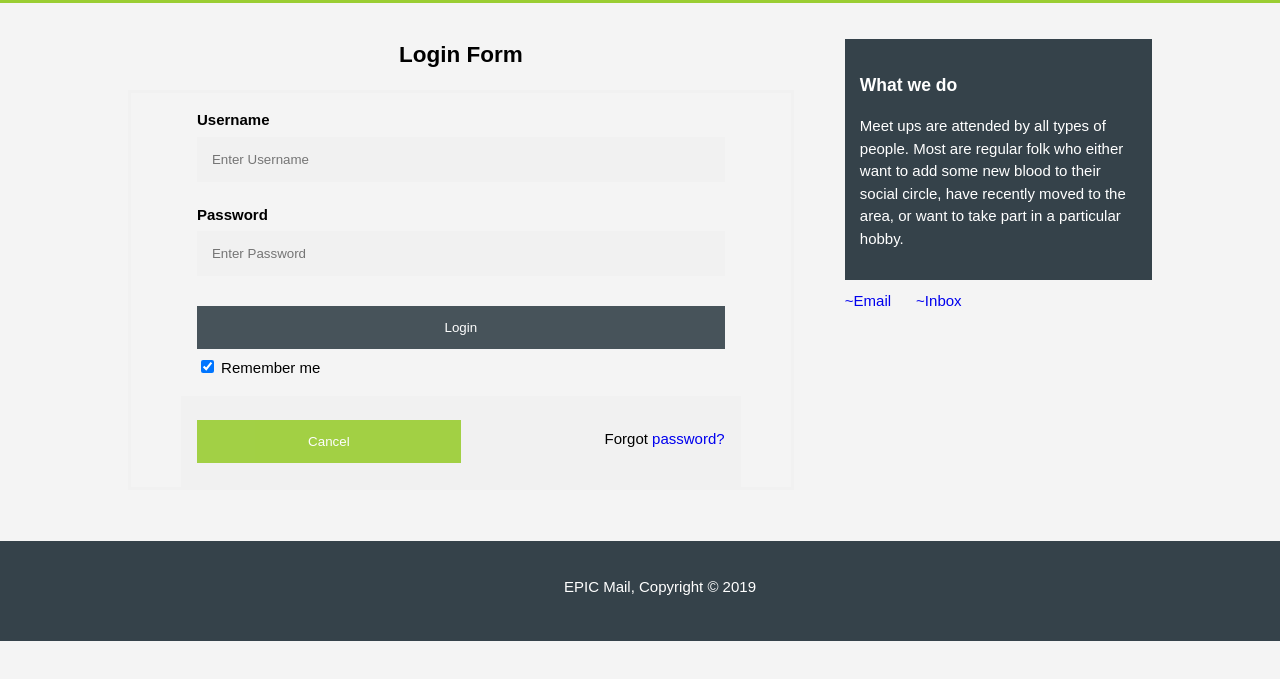
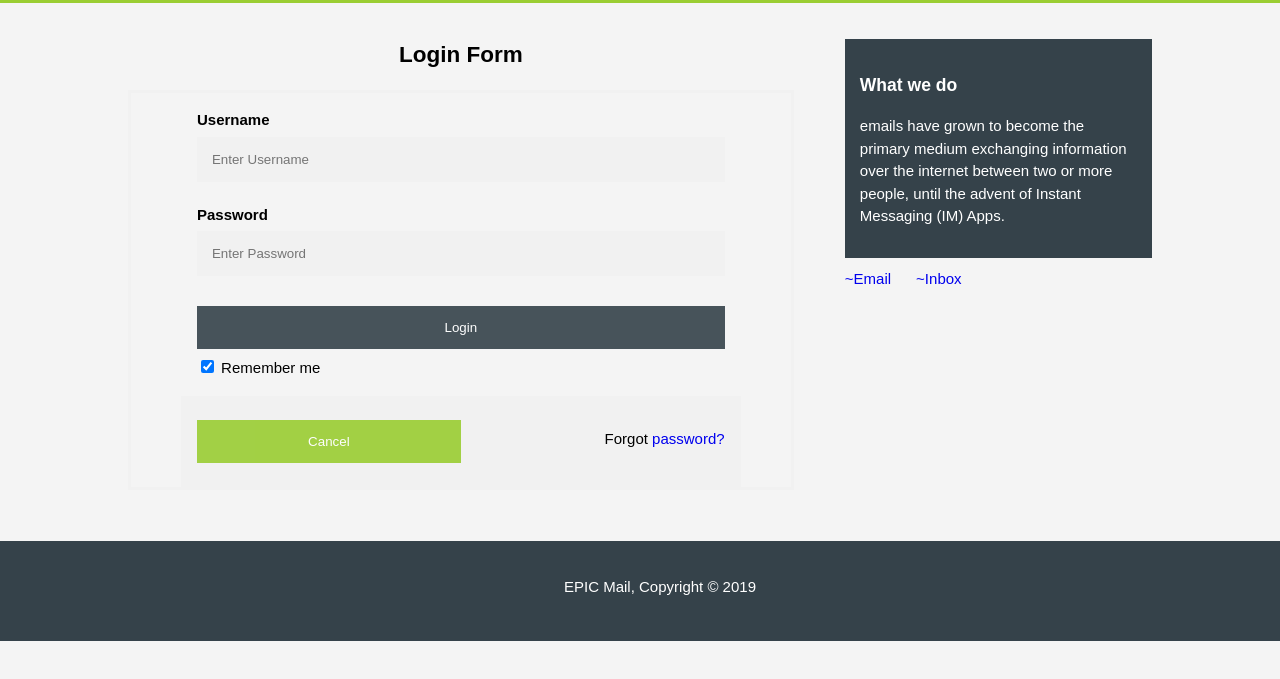
Before and after one commit to EmyRukundo/EPIC-Mail, a plain HTML site: page login.html in a window 1280 px wide. Shown: the part 107-786 px from the top of the page. Drawn offline with Linux system fonts and the light colour scheme.

Commit message:
modified login  page

```diff
--- a/login.html
+++ b/login.html
@@ -62,7 +62,7 @@
 			<aside id="sidebar">
 				<div class="dark">
 				<h3>What we do</h3>
-				<p> Meet ups are attended by all types of people. Most are regular folk who either want to add some new blood to their social circle, have recently moved to the area, or want to take part in a particular hobby. </p>
+				<p>  emails have grown to become the primary medium exchanging information over the internet between two or more people, until the advent of Instant Messaging (IM) Apps.   </p>
 			</div>
 			<a href="compose.html">~Email</a>&nbsp; &nbsp; &nbsp;
 			<a href="inbox.html">~Inbox</a>
```
